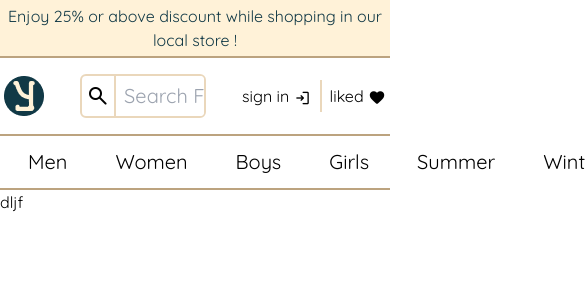
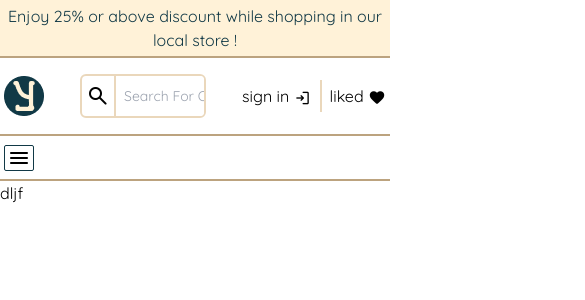
Before and after one commit to nawadeveloper/yuwa_Store_website, a React (Vite) app in the folder client/: page / in a window 390 px wide. Shown: the top 300 px of the page, 585 px wide, since content can reach past the window. Built offline with nearby package versions, Linux system fonts and the light colour scheme.

Commit message:
mobile nav functionality added

```diff
--- /dev/null
+++ b/client/src/components/DropMenuMobile.jsx
@@ -0,0 +1,23 @@
+const DropMenuMobile = ({ data }) => {
+  return (
+    <ul className="w-full p-1 bg-rambow-100 absolute border border-rambow-400 text-rambow-400 hidden -right-full top-0">
+      {Object.keys(data).map((list, j) => (
+        <>
+          <li className="font-bold underline p-1" key={list}>
+            {list}
+          </li>
+          {data[list].map((innerList, k) => (
+            <li
+              className="hover:underline p-1 border-b border-rambow-300"
+              key={innerList}
+            >
+              <a href="#">{innerList}</a>
+            </li>
+          ))}
+        </>
+      ))}
+    </ul>
+  );
+};
+
+export default DropMenuMobile;
--- a/client/src/components/Header.jsx
+++ b/client/src/components/Header.jsx
@@ -15,7 +15,7 @@ const Header = () => {
         <div className="flex-auto mx-9 flex border-2 border-rambow-200 rounded-md overflow-hidden">
           <label
             htmlFor="search_product"
-            className="material-symbols-rounded p-1 text-2xl cursor-pointer"
+            className="material-symbols-rounded p-1 text-2xl cursor-pointer shrink-0"
           >
             search
           </label>
@@ -23,7 +23,7 @@ const Header = () => {
             type="text"
             id="search_product"
             placeholder="Search For Our Product."
-            className="border-l-2 flex-auto text-xl px-2 border-rambow-200 focus:outline-0"
+            className="border-l-2 flex-auto text-sm md:text-xl px-2 border-rambow-200 focus:outline-0"
           />
         </div>
 
--- a/client/src/components/Nav.jsx
+++ b/client/src/components/Nav.jsx
@@ -1,11 +1,14 @@
 import { useRef, useState } from "react";
 import DropMenuDesktop from "./DropMenuDesktop";
 import MENU_DATA from "../data/MENU_DATA";
+import DropMenuMobile from "./DropMenuMobile";
 
 const Nav = () => {
   const drop_menu_desktop = useRef();
   const nav = useRef();
-  const [mainMenu, setMainMenu] = useState({});
+  const [mainMenu, setMainMenu] = useState({}); // mainMenu will be MENU_DATA[menu] where menu is a value of nav hover.
+
+  const [menuToggle, setMenuToggle] = useState(false);
 
   const nav_hover = (e) => {
     const element = drop_menu_desktop.current;
@@ -26,18 +29,58 @@ const Nav = () => {
     }
   };
 
+  const mobileMenuToggle = (e) => {
+    menuToggle ? setMenuToggle(false) : setMenuToggle(true);
+  };
+
   return (
     <>
+      <div className="border-b-2 border-rambow-300 py-2 md:hidden display_size_noPadding relative">
+        <span
+          onClick={mobileMenuToggle}
+          className="material-symbols-rounded border mx-1 px-[2px] border-rambow-400 rounded-sm inline-flex align-middle cursor-pointer"
+        >
+          menu
+        </span>
+
+        {/* nav for mobile */}
+        {
+          <nav
+            className={`mt-1 w-full bg-white z-20 absolute top-full transition-all duration-200 ease-in-out ${
+              menuToggle ? "left-1" : "-left-full"
+            }`}
+          >
+            <ul className="w-2/5">
+              {MENU_DATA &&
+                Object.keys(MENU_DATA).map((menu, i) => (
+                  <li
+                    key={menu}
+                    className="bg-rambow-400 border-b text-rambow-100 border-rambow-200 relative flex justify-between cursor-pointer mobile_menu_hover"
+                  >
+                    <p className="pl-1 py-2 inline-block  font-bold">{menu}</p>
+                    <span className="material-symbols-rounded  py-2 leading-none">
+                      arrow_right
+                    </span>
+
+                    <DropMenuMobile data={MENU_DATA[menu]} />
+                  </li>
+                ))}
+            </ul>
+          </nav>
+        }
+      </div>
+
+      {/* nav for desktop */}
       <nav
         ref={nav}
         onMouseEnter={nav_hover}
         onMouseLeave={nav_hover_out}
-        className="flex justify-between display_size border-b-2 border-rambow-300 relative"
+        className="hidden md:flex justify-between display_size border-b-2 border-rambow-300 relative"
       >
         {MENU_DATA &&
           Object.keys(MENU_DATA).map((menu, i) => (
             <a
-              key={i}
+              key={menu}
               className="flex-1 text-center py-3 px-6 cursor-pointer text-xl"
               href="#"
             >
@@ -49,7 +92,7 @@ const Nav = () => {
       <div
         ref={drop_menu_desktop}
         onMouseLeave={nav_hover_out}
-        className="w-full shadow-md z-10 hidden pb-4 text-rambow-400 absolute top-full left-0"
+        className="w-full shadow-md z-10 hidden pb-4 text-rambow-400 absolute top-full left-0 remove_from_small_screen bg-white"
       >
         <DropMenuDesktop menu_list={mainMenu} />
       </div>
--- a/client/src/index.css
+++ b/client/src/index.css
@@ -5,6 +5,7 @@
 html,
 body {
   @apply font-quickSand h-[4000px];
+  overflow-x: hidden;
 }
 
 .material-symbols-rounded.filled {
@@ -14,3 +15,24 @@ body {
 .display_size {
   @apply xl:max-w-7xl lg:max-w-5xl md:max-w-4xl sm:max-w-2xl px-1 mx-auto;
 }
+.display_size_noPadding {
+  @apply xl:max-w-7xl lg:max-w-5xl md:max-w-4xl sm:max-w-2xl mx-auto;
+}
+
+li.mobile_menu_hover:hover {
+  @apply text-white;
+}
+
+li.mobile_menu_hover:hover > p {
+  @apply underline;
+}
+
+li.mobile_menu_hover:hover > ul {
+  @apply block;
+}
+
+@media only screen and (max-width: 768px) {
+  .remove_from_small_screen {
+    display: none;
+  }
+}
```
